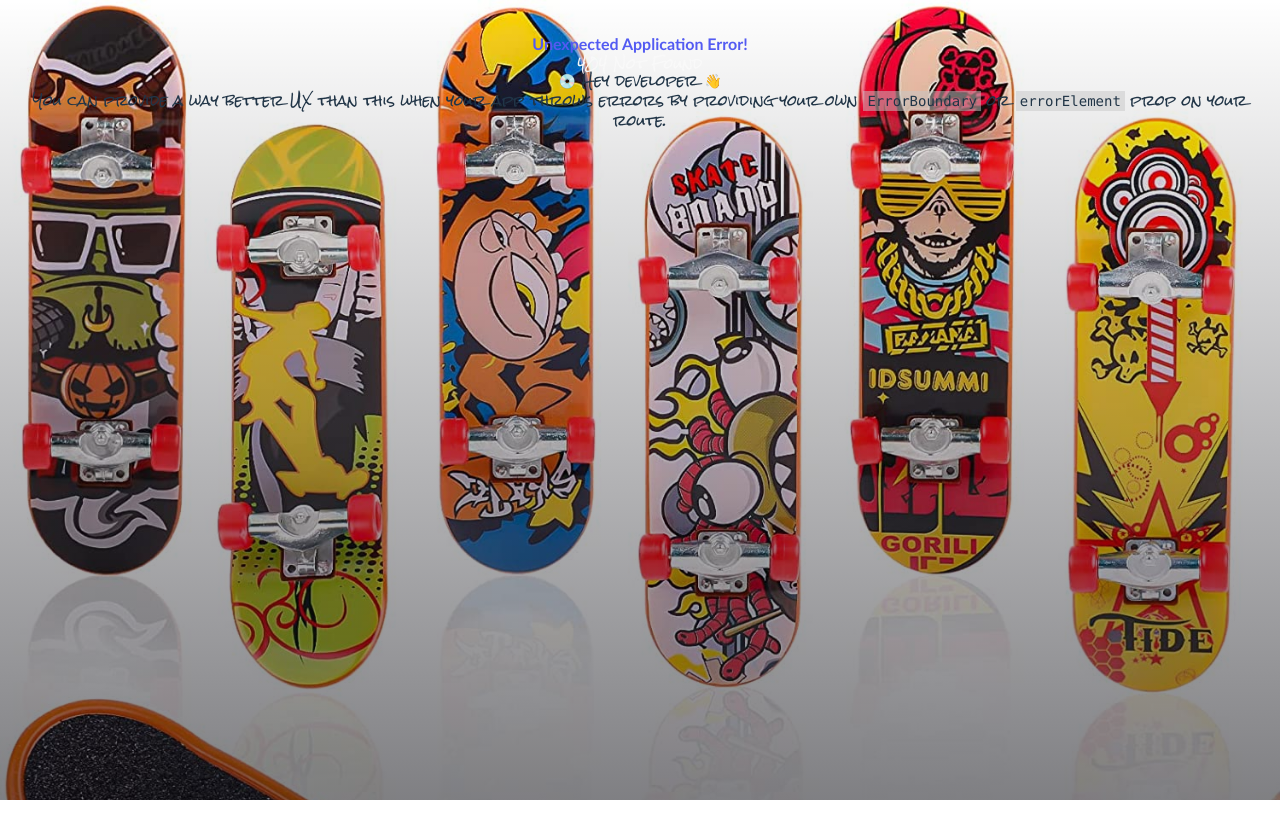
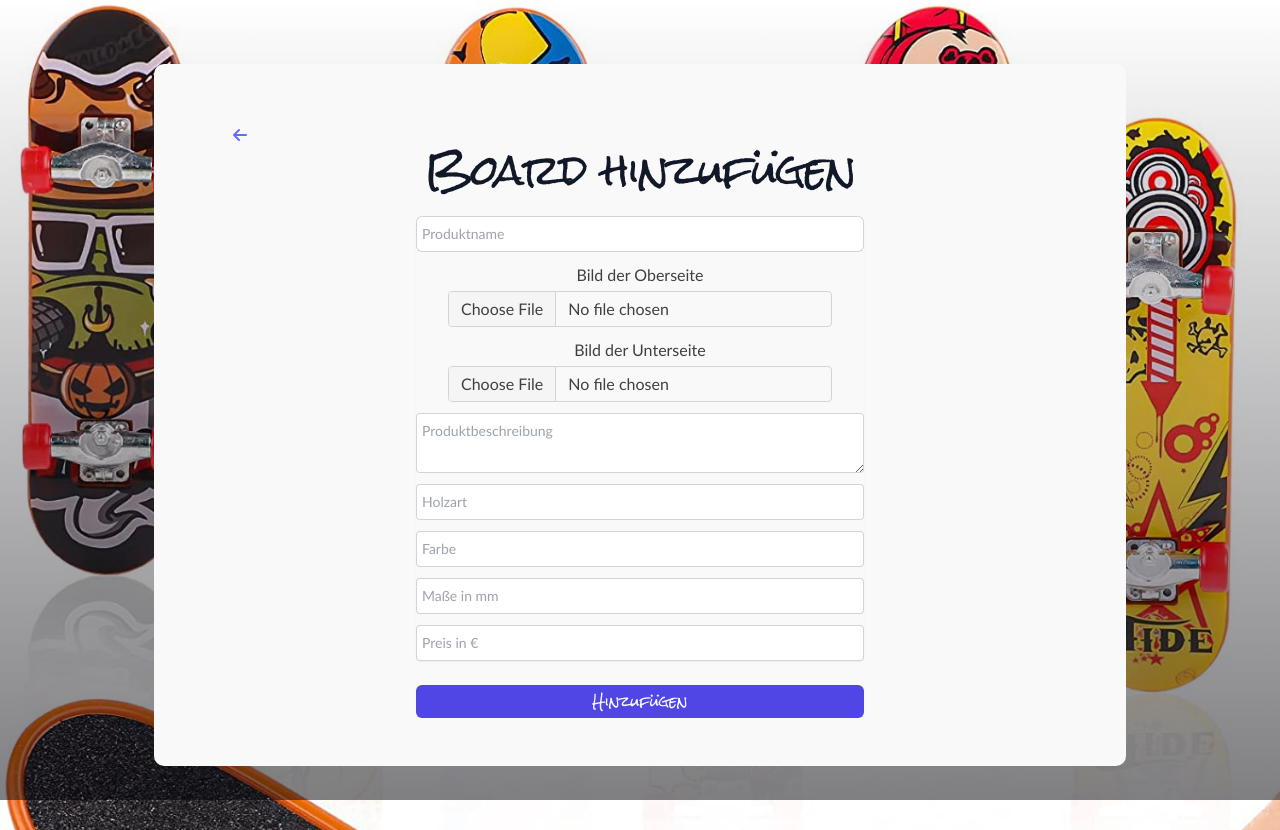
Before and after one commit to Dci-Project-Group-5/Frontend, a React (Vite) app in the folder finger-board-fe/: page /addproducts in a window 1280 px wide. Before the commit this address had no page. Before the commit the page ends 800 px from the top, so only its background shows below. Built offline with nearby package versions, Linux system fonts and the light colour scheme.

Commit message:
added ProductForm

```diff
--- a/finger-board-fe/package.json
+++ b/finger-board-fe/package.json
@@ -14,6 +14,7 @@
     "@headlessui/react": "^1.7.13",
     "@heroicons/react": "^2.0.16",
     "autoprefixer": "^10.4.14",
+    "axios": "^1.3.4",
     "babel-plugin-macros": "^3.1.0",
     "localforage": "^1.10.0",
     "match-sorter": "^6.3.1",
--- a/finger-board-fe/src/components/Home.jsx
+++ b/finger-board-fe/src/components/Home.jsx
@@ -22,7 +22,7 @@ function Home () {
             <div id="body">
                 <Link to= '/produkt'><button className='btn-register body-item item item1'></button></Link>
                 <Link to= '/team'><button className='body-item item item2'></button></Link>
-                <Link to= '/produkt'><button className='btn-register body-item item item3'></button></Link>
+                <Link to= '/addproducts'><button className='btn-register body-item item item3'></button></Link>
 
 
 
--- /dev/null
+++ b/finger-board-fe/src/components/ProductForm.jsx
@@ -0,0 +1,189 @@
+import React from 'react';
+import ReactDOM from 'react-dom';
+import { useState } from "react";
+// import axios from "axios";
+// import defaultImage from "/img/81m1chz4kQL._AC_SL1500_.jpg"
+import { Link } from 'react-router-dom';
+
+function ProductForm() {
+
+
+    // const [frontImage, setFrontImage] = useState(defaultImage);
+    // const [frontImage, setFrontImage] = useState(null);
+
+
+    async function handleSubmit(evt) {
+        evt.preventDefault();
+        console.log('product submit');
+
+/*
+        let body = {frontImage: frontImage};
+
+            try {
+                let resp = await axios.post('http://localhost:6000/api/v1/product/saveProduct', {frontImage: frontImage}, {
+                    headers: {"Content-Type" : "application/json"}
+                    // withCredentials: true
+                });
+
+                console.log(resp);
+
+
+            } catch (error) {
+                console.error(error);
+                // if (error.response.status === 403) setNotVerified(true);
+                // setErrors([error.response.data.message]);
+            }
+         */
+    }
+
+    function setImage(evt) {
+
+        console.log('file change');
+
+        const file = evt.target.files[0];
+
+        const fileReader = new FileReader();
+
+        fileReader.readAsDataURL(file)
+
+        fileReader.onloadend = (evt) => {
+            const fileData = fileReader.result;
+            setFrontImage(fileData)
+        }
+
+
+    }
+
+    // console.log(frontImage);
+
+    return (
+        <div id='addProduct' className="flex min-h-full items-center justify-center py-12 px-4 sm:px-6 lg:px-8">
+            <div className="w-full max-w-md space-y-8">
+            <div className="btn-back"><Link to= '/'><button><i className="fa-solid fa-arrow-left"></i></button></Link></div>
+                <div>
+                    <h2 className="mt-6 text-center text-3xl font-bold tracking-tight text-gray-900">
+                        Board hinzufügen
+                    </h2>
+                </div>
+
+                <form className="mt-8 space-y-6" onSubmit={handleSubmit}>
+
+                    <div className="-space-y-px rounded-md shadow-sm">
+
+                        <div>
+                            <input
+                                id="product-name"
+                                name="product-name"
+                                type="text"
+                                required
+                                className="relative block mb-3 w-full rounded-md border-0 p-1.5 text-gray-900 ring-1 ring-inset ring-gray-300 placeholder:text-gray-400 focus:z-10 focus:ring-2 focus:ring-inset focus:ring-indigo-600 sm:text-sm sm:leading-6"
+                                placeholder="Produktname"
+                            />
+                        </div>
+
+                        <div className="flex justify-center">
+                            <div className="mb-3 w-96">
+                                <label
+                                    htmlFor="formFile1"
+                                    className="mb-1 inline-block text-neutral-700 dark:text-neutral-200">
+                                        Bild der Oberseite
+                                </label>
+                                <input
+                                    className="relative block w-full min-w-0 flex-auto rounded border border-solid border-neutral-300 dark:border-neutral-600 bg-clip-padding py-[0.32rem] px-3 text-base font-normal text-neutral-700 dark:text-neutral-200 transition duration-300 ease-in-out file:-mx-3 file:-my-[0.32rem] file:overflow-hidden file:rounded-none file:border-0 file:border-solid file:border-inherit file:bg-neutral-100 dark:file:bg-neutral-700 file:px-3 file:py-[0.32rem] file:text-neutral-700 dark:file:text-neutral-100 file:transition file:duration-150 file:ease-in-out file:[margin-inline-end:0.75rem] file:[border-inline-end-width:1px] hover:file:bg-neutral-200 focus:border-primary focus:text-neutral-700 focus:shadow-[0_0_0_1px] focus:shadow-primary focus:outline-none"
+                                    type="file"
+                                    accept="image/*"
+                                    id="formFile1"
+                                    // value={frontImage}
+                                    onChange={setImage}
+                                    />
+                            </div>
+                        </div>
+
+                        <div className="flex justify-center">
+                            <div className="mb-3 w-96">
+                                <label
+                                    htmlFor="formFile2"
+                                    className="mb-1 inline-block text-neutral-700 dark:text-neutral-200">
+                                        Bild der Unterseite
+                                </label>
+                                <input
+                                    className="relative m-0 block w-full min-w-0 flex-auto rounded border border-solid border-neutral-300 dark:border-neutral-600 bg-clip-padding py-[0.32rem] px-3 text-base font-normal text-neutral-700 dark:text-neutral-200 transition duration-300 ease-in-out file:-mx-3 file:-my-[0.32rem] file:overflow-hidden file:rounded-none file:border-0 file:border-solid file:border-inherit file:bg-neutral-100 dark:file:bg-neutral-700 file:px-3 file:py-[0.32rem] file:text-neutral-700 dark:file:text-neutral-100 file:transition file:duration-150 file:ease-in-out file:[margin-inline-end:0.75rem] file:[border-inline-end-width:1px] hover:file:bg-neutral-200 focus:border-primary focus:text-neutral-700 focus:shadow-[0_0_0_1px] focus:shadow-primary focus:outline-none"
+                                    type="file"
+                                    id="formFile2" />
+                            </div>
+                        </div>
+
+                        <div>
+                            <textarea
+                                id="description"
+                                name="description"
+                                type="text"
+                                required
+                                className="relative mb-3 block w-full rounded border-0 p-1.5 text-gray-900 ring-1 ring-inset ring-gray-300 placeholder:text-gray-400 focus:z-10 focus:ring-2 focus:ring-inset focus:ring-indigo-600 sm:text-sm sm:leading-6"
+                                placeholder="Produktbeschreibung"
+                            />
+                        </div>
+
+                        <div>
+                            <input
+                                id="wood"
+                                name="wood"
+                                type="text"
+                                required
+                                className="relative mb-3 block w-full rounded border-0 p-1.5 text-gray-900 ring-1 ring-inset ring-gray-300 placeholder:text-gray-400 focus:z-10 focus:ring-2 focus:ring-inset focus:ring-indigo-600 sm:text-sm sm:leading-6"
+                                placeholder="Holzart"
+                            />
+                        </div>
+
+                        <div>
+                            <input
+                                id="color"
+                                name="color"
+                                type="text"
+                                required
+                                className="relative mb-3 block w-full rounded border-0 p-1.5 text-gray-900 ring-1 ring-inset ring-gray-300 placeholder:text-gray-400 focus:z-10 focus:ring-2 focus:ring-inset focus:ring-indigo-600 sm:text-sm sm:leading-6"
+                                placeholder="Farbe"
+                            />
+                        </div>
+
+                        <div>
+                            <input
+                                id="size"
+                                name="size"
+                                type="text"
+                                required
+                                className="relative mb-3 block w-full rounded border-0 p-1.5 text-gray-900 ring-1 ring-inset ring-gray-300 placeholder:text-gray-400 focus:z-10 focus:ring-2 focus:ring-inset focus:ring-indigo-600 sm:text-sm sm:leading-6"
+                                placeholder="Maße in mm"
+                            />
+                        </div>
+
+                        <div>
+                            <input
+                                id="price"
+                                name="price"
+                                type="number"
+                                required
+                                className="relative mb-3 block w-full rounded border-0 p-1.5 text-gray-900 ring-1 ring-inset ring-gray-300 placeholder:text-gray-400 focus:z-10 focus:ring-2 focus:ring-inset focus:ring-indigo-600 sm:text-sm sm:leading-6"
+                                placeholder="Preis in €"
+                            />
+                        </div>
+
+                    </div>
+
+                    <div>
+                        <button
+                            type="submit"
+                            className="relative flex w-full justify-center rounded-md bg-indigo-600 py-2 px-3 text-sm font-semibold text-white hover:bg-indigo-500 focus-visible:outline focus-visible:outline-2 focus-visible:outline-offset-2 focus-visible:outline-indigo-600"
+                            >
+                           <Link to= '/produkt'> <h3 className="h3">Hinzufügen</h3></Link>
+                        </button>
+                    </div>
+                </form>
+            </div>
+        </div>
+    )
+
+}
+
+
+export default ProductForm
--- a/finger-board-fe/src/index.css
+++ b/finger-board-fe/src/index.css
@@ -113,8 +113,8 @@ h3 {
   height: 6vh;
 
 }
-#register h2{
-  margin-top: -3rem;
+#register h2, #addProduct h2 {
+  margin-top: -2rem;
   font-family: "Rock Salt"; font-size: 40px; font-style: normal; font-variant: normal; font-weight: 700; line-height: 26.4px; } h3 { font-family: "Rock Salt"; font-size: 14px; font-style: normal; font-variant: normal; font-weight: 700; line-height: 15.4px; } p { font-family: "Rock Salt"; font-size: 14px; font-style: normal; font-variant: normal; font-weight: 400; line-height: 20px; } blockquote { font-family: "Rock Salt"; font-size: 21px; font-style: normal; font-variant: normal; font-weight: 400; line-height: 30px; } pre { font-family: "Rock Salt"; font-size: 13px; font-style: normal; font-variant: normal; font-weight: 400; line-height: 18.5714px;
 
 
@@ -125,8 +125,8 @@ form {
 }
 #username, #password {
   width: 100%;
- margin: 0 auto;
- height: 6vh;
+  margin: 0 auto;
+  height: 6vh;
 
 
 }
@@ -161,7 +161,7 @@ form {
   margin: 1rem auto;
   width: 10rem;
 }
-h2{
+h2 {
   color: #535bf2;
   font-weight: 800;
 
@@ -240,3 +240,14 @@ header {
 		box-shadow: 0 0 0 0 rgba(0, 0, 0, 0);
 	}
 }
+
+
+/* adddddddddddd Product*/
+
+
+#addProduct {
+  background-color: #f9f9f9;
+  width: 80%;
+  margin: 2rem auto;
+  border-radius: 10px;
+}
```
Also changed, not shown: finger-board-fe/src/main.jsx (+8 -1 lines), 1 other file (tests, documents, lock files or other folders).
